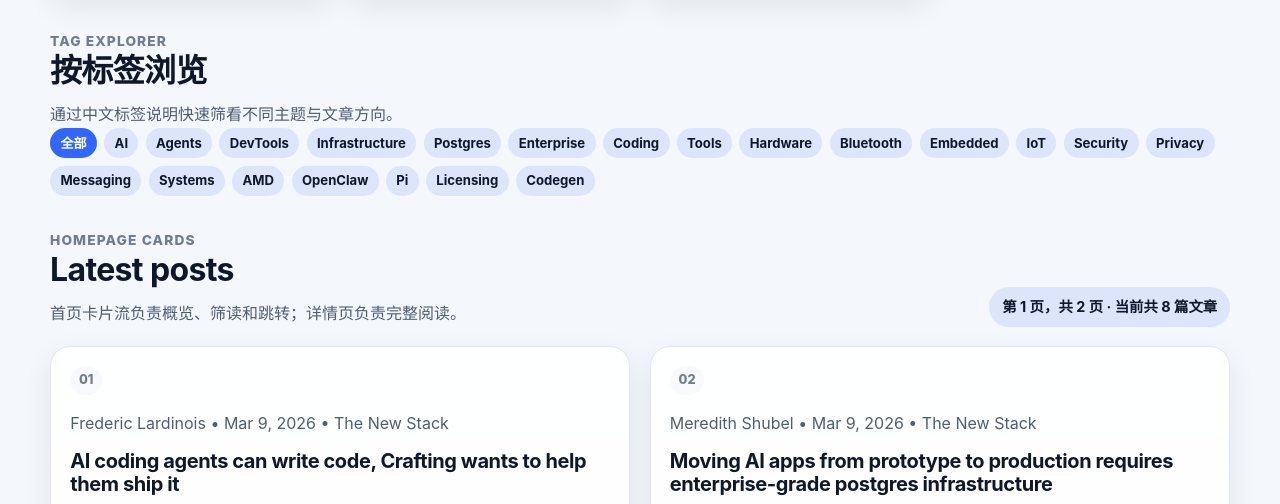
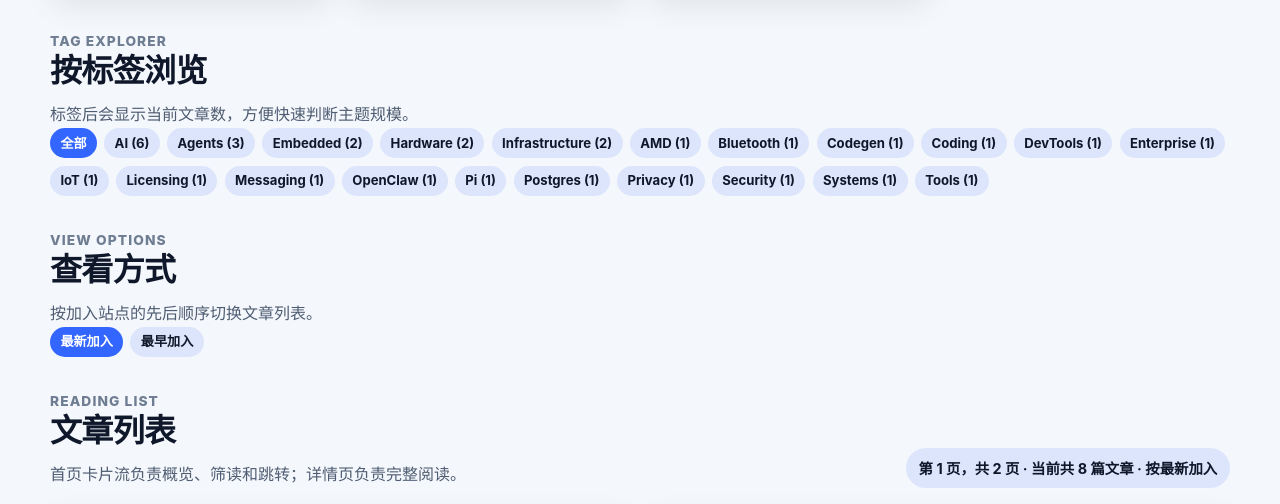
Before and after one commit to lyfmt/lyfmt-notes, a plain HTML site: page index.html in a window 1280 px wide. Shown: the part 1437-1941 px from the top of the page. Drawn offline with Linux system fonts and the light colour scheme.

Commit message:
Rename site and add tag counts with sort options

```diff
--- a/articles.json
+++ b/articles.json
@@ -1,7 +1,7 @@
 {
   "site": {
-    "title": "Agent Notes Demo",
-    "description": "一个多篇文章 blog 首页 demo，当前收录 lucumr、The New Stack、Simon Willison、CNX Software、Hackaday 与 ServeTheHome 的文章。"
+    "title": "lyfmt's Notes",
+    "description": "记录 AI、工程工具、基础设施与硬件方向的阅读笔记，当前收录 lucumr、The New Stack、Simon Willison、CNX Software、Hackaday 与 ServeTheHome 的文章。"
   },
   "posts": [
     {
--- a/index.html
+++ b/index.html
@@ -3,10 +3,10 @@
   <head>
     <meta charset="utf-8" />
     <meta name="viewport" content="width=device-width, initial-scale=1" />
-    <title>Agent Notes Demo</title>
+    <title>lyfmt's Notes</title>
     <meta
       name="description"
-      content="一个真正多页的静态 blog demo，包含首页卡片页、封面精选区、作者区与分页。"
+      content="一个多页静态博客首页，包含精选区、标签浏览、排序、作者区与分页。"
     />
     <link rel="stylesheet" href="./styles.css" />
     <script src="./script.js" defer></script>
@@ -14,7 +14,7 @@
   <body data-page="home">
     <header class="site-header">
       <div class="site-header__inner">
-        <a class="site-brand" href="./index.html">Agent Notes Demo</a>
+        <a class="site-brand" href="./index.html">lyfmt's Notes</a>
 
         <div class="site-header__right">
           <nav class="top-nav" aria-label="Primary">
@@ -33,9 +33,9 @@
       <section id="featured-post" class="hero hero--cover" aria-labelledby="home-title">
         <div class="hero__body">
           <p class="eyebrow">OpenClaw / Pi / Multi-page blog</p>
-          <h1 id="home-title">Agent Notes Demo</h1>
+          <h1 id="home-title">lyfmt's Notes</h1>
           <p id="home-description" class="hero__text">
-            这是一个更接近真实博客的首页：首页包含封面精选区、导航、作者区和分页卡片流。
+            这里记录 AI、工程工具、基础设施与硬件方向的阅读笔记与文章摘录。
           </p>
           <p id="featured-supporting-copy" class="hero__text">
             在这里快速查看精选内容、作者信息与最新文章动态。
@@ -94,17 +94,29 @@
           <div>
             <p class="eyebrow eyebrow--muted">Tag explorer</p>
             <h2 id="tag-filter-title">按标签浏览</h2>
-            <p class="section-copy">通过中文标签说明快速筛看不同主题与文章方向。</p>
+            <p class="section-copy">标签后会显示当前文章数，方便快速判断主题规模。</p>
           </div>
         </div>
 
         <div id="tag-filter-list"></div>
       </section>
 
+      <section class="sort-filter-section" aria-labelledby="sort-filter-title">
+        <div class="section-head section-head--stacked">
+          <div>
+            <p class="eyebrow eyebrow--muted">View options</p>
+            <h2 id="sort-filter-title">查看方式</h2>
+            <p class="section-copy">按加入站点的先后顺序切换文章列表。</p>
+          </div>
+        </div>
+
+        <div id="sort-filter-list"></div>
+      </section>
+
       <section class="section-head" aria-labelledby="latest-posts-title">
         <div>
-          <p class="eyebrow eyebrow--muted">Homepage cards</p>
-          <h2 id="latest-posts-title">Latest posts</h2>
+          <p class="eyebrow eyebrow--muted">Reading list</p>
+          <h2 id="latest-posts-title">文章列表</h2>
           <p class="section-copy">首页卡片流负责概览、筛读和跳转；详情页负责完整阅读。</p>
         </div>
         <p id="post-count" class="section-badge">正在加载…</p>
--- a/script.js
+++ b/script.js
@@ -159,8 +159,7 @@ function normalizeTag(tag) {
 }
 
 function collectTags(posts) {
-  const seen = new Set();
-  const tags = [];
+  const map = new Map();
 
   posts.forEach((post) => {
     if (!Array.isArray(post.tags)) {
@@ -174,16 +173,13 @@ function collectTags(posts) {
 
       const value = tag.trim();
       const key = normalizeTag(value);
-      if (seen.has(key)) {
-        return;
-      }
-
-      seen.add(key);
-      tags.push(value);
+      const current = map.get(key) || { name: value, count: 0 };
+      current.count += 1;
+      map.set(key, current);
     });
   });
 
-  return tags;
+  return Array.from(map.values()).sort((a, b) => b.count - a.count || a.name.localeCompare(b.name));
 }
 
 function filterPostsByTag(posts, activeTag) {
@@ -214,7 +210,7 @@ function createTagFilterChip(tag, href, isActive) {
   return chip;
 }
 
-function renderTagFilters(tags, activeTag) {
+function renderTagFilters(tags, activeTag, sort) {
   const container = qs("tag-filter-list");
   if (!container) {
     return;
@@ -223,11 +219,11 @@ function renderTagFilters(tags, activeTag) {
   clear(container);
 
   const row = createElement("div", "tag-row");
-  row.appendChild(createTagFilterChip("全部", buildIndexHref(1), !normalizeTag(activeTag)));
+  row.appendChild(createTagFilterChip("全部", buildIndexHref(1, "", sort), !normalizeTag(activeTag)));
 
   tags.forEach((tag) => {
-    const isActive = normalizeTag(tag) === normalizeTag(activeTag);
-    row.appendChild(createTagFilterChip(tag, buildIndexHref(1, tag), isActive));
+    const isActive = normalizeTag(tag.name) === normalizeTag(activeTag);
+    row.appendChild(createTagFilterChip(`${tag.name} (${tag.count})`, buildIndexHref(1, tag.name, sort), isActive));
   });
 
   container.appendChild(row);
@@ -247,9 +243,10 @@ function buildTagHref(tag) {
   return `./tag.html?${params.toString()}`;
 }
 
-function buildIndexHref(page, tag) {
+function buildIndexHref(page, tag, sort) {
   const params = new URLSearchParams();
   const trimmedTag = typeof tag === "string" ? tag.trim() : "";
+  const resolvedSort = sort === "added-asc" ? "added-asc" : "added-desc";
 
   if (page > 1) {
     params.set("page", String(page));
@@ -257,6 +254,10 @@ function buildIndexHref(page, tag) {
 
   if (trimmedTag) {
     params.set("tag", trimmedTag);
+  }
+
+  if (resolvedSort !== "added-desc") {
+    params.set("sort", resolvedSort);
   }
 
   const query = params.toString();
@@ -267,6 +268,11 @@ function createMetaLine(post) {
   return [post.author, formatDate(post.publishedAt), post.source]
     .filter((part) => typeof part === "string" && part.trim())
     .join(" • ");
+}
+
+function sortPostsByAdded(posts, sort) {
+  const list = Array.isArray(posts) ? [...posts] : [];
+  return sort === "added-asc" ? [...list].reverse() : list;
 }
 
 function getPageFromQuery() {
@@ -287,6 +293,11 @@ function getAuthorFromQuery() {
 
 function getTagFromQuery() {
   return new URLSearchParams(window.location.search).get("tag")?.trim() || "";
+}
+
+function getSortFromQuery() {
+  const raw = new URLSearchParams(window.location.search).get("sort")?.trim();
+  return raw === "added-asc" ? "added-asc" : "added-desc";
 }
 
 function validatePosts(posts) {
@@ -327,7 +338,7 @@ function initHomeNavigation() {
   }
 
   document.addEventListener("click", (event) => {
-    const link = event.target.closest("#pagination a, #tag-filter-list a");
+    const link = event.target.closest("#pagination a, #tag-filter-list a, #sort-filter-list a");
     if (!link || isModifiedNavigation(event)) {
       return;
     }
@@ -373,7 +384,7 @@ function initHomeNavigation() {
 function renderFeatured(site, posts, activeTag) {
   const siteTitle = typeof site?.title === "string" && site.title.trim()
     ? site.title.trim()
-    : "Agent Notes Demo";
+    : "lyfmt's Notes";
   const description = typeof site?.description === "string" && site.description.trim()
     ? site.description.trim()
     : "一个更接近真实博客的首页演示。";
@@ -506,7 +517,33 @@ function renderAuthors(posts) {
   });
 }
 
-function renderPagination(totalPages, currentPage, activeTag) {
+function renderSortFilters(activeSort, activeTag) {
+  const container = qs("sort-filter-list");
+  if (!container) {
+    return;
+  }
+
+  clear(container);
+
+  const row = createElement("div", "sort-row");
+  const options = [
+    ["added-desc", "最新加入"],
+    ["added-asc", "最早加入"]
+  ];
+
+  options.forEach(([value, label]) => {
+    const link = createElement("a", `sort-chip${activeSort === value ? " is-active" : ""}`, label);
+    link.href = buildIndexHref(1, activeTag, value);
+    if (activeSort === value) {
+      link.setAttribute("aria-current", "true");
+    }
+    row.appendChild(link);
+  });
+
+  container.appendChild(row);
+}
+
+function renderPagination(totalPages, currentPage, activeTag, activeSort) {
   const container = qs("pagination");
   if (!container) {
     return;
@@ -524,7 +561,7 @@ function renderPagination(totalPages, currentPage, activeTag) {
   const prev = currentPage > 1
     ? (() => {
         const link = createElement("a", "pagination__link", "← 上一页");
-        link.href = buildIndexHref(currentPage - 1, activeTag);
+        link.href = buildIndexHref(currentPage - 1, activeTag, activeSort);
         return link;
       })()
     : createElement("span", "pagination__link is-disabled", "← 上一页");
@@ -538,7 +575,7 @@ function renderPagination(totalPages, currentPage, activeTag) {
       container.appendChild(current);
     } else {
       const link = createElement("a", "pagination__link", String(page));
-      link.href = buildIndexHref(page, activeTag);
+      link.href = buildIndexHref(page, activeTag, activeSort);
       container.appendChild(link);
     }
   }
@@ -546,7 +583,7 @@ function renderPagination(totalPages, currentPage, activeTag) {
   const next = currentPage < totalPages
     ? (() => {
         const link = createElement("a", "pagination__link", "下一页 →");
-        link.href = buildIndexHref(currentPage + 1, activeTag);
+        link.href = buildIndexHref(currentPage + 1, activeTag, activeSort);
         return link;
       })()
     : createElement("span", "pagination__link is-disabled", "下一页 →");
@@ -563,32 +600,36 @@ function renderHome(site, posts) {
     return;
   }
 
-  const siteTitle = typeof site?.title === "string" && site.title.trim() ? site.title.trim() : "Agent Notes Demo";
+  const siteTitle = typeof site?.title === "string" && site.title.trim() ? site.title.trim() : "lyfmt's Notes";
   const activeTag = getTagFromQuery();
+  const activeSort = getSortFromQuery();
   const allTags = collectTags(posts);
   const filteredPosts = filterPostsByTag(posts, activeTag);
-  const featuredPosts = filteredPosts.length ? filteredPosts : posts;
+  const sortedPosts = sortPostsByAdded(filteredPosts, activeSort);
+  const featuredPosts = sortedPosts.length ? sortedPosts : sortPostsByAdded(posts, activeSort);
   const requestedPage = getPageFromQuery();
-  const totalPages = Math.max(1, Math.ceil(filteredPosts.length / HOME_PAGE_SIZE));
+  const totalPages = Math.max(1, Math.ceil(sortedPosts.length / HOME_PAGE_SIZE));
   const currentPage = Math.min(Math.max(1, requestedPage), totalPages);
 
   document.title = activeTag
     ? `${siteTitle} — ${activeTag}`
-    : currentPage > 1 ? `${siteTitle} — Page ${currentPage}` : siteTitle;
+    : currentPage > 1 ? `${siteTitle} — 第 ${currentPage} 页` : siteTitle;
 
   if (description && site?.description) {
     description.textContent = site.description;
   }
 
-  renderTagFilters(allTags, activeTag);
+  renderTagFilters(allTags, activeTag, activeSort);
+  renderSortFilters(activeSort, activeTag);
   renderFeatured(site, featuredPosts, activeTag);
   renderStats(posts);
   renderAuthors(posts);
 
   if (count) {
+    const sortLabel = activeSort === "added-asc" ? "最早加入" : "最新加入";
     count.textContent = activeTag
-      ? `标签「${activeTag}」下共 ${filteredPosts.length} 篇文章`
-      : `第 ${currentPage} 页，共 ${totalPages} 页 · 当前共 ${filteredPosts.length} 篇文章`;
+      ? `标签「${activeTag}」下共 ${sortedPosts.length} 篇文章 · 按${sortLabel}`
+      : `第 ${currentPage} 页，共 ${totalPages} 页 · 当前共 ${sortedPosts.length} 篇文章 · 按${sortLabel}`;
   }
 
   clear(container);
@@ -601,23 +642,23 @@ function renderHome(site, posts) {
       createElement("p", "", "articles.json 已加载，但 posts 数组为空。")
     );
     container.appendChild(empty);
-    renderPagination(1, 1, activeTag);
+    renderPagination(1, 1, activeTag, activeSort);
     return;
   }
 
-  if (!filteredPosts.length) {
+  if (!sortedPosts.length) {
     const empty = createElement("article", "empty-state");
     empty.append(
       createElement("h3", "", "当前标签暂无文章"),
       createElement("p", "", `标签「${activeTag}」下还没有文章，稍后再来看看。`)
     );
     container.appendChild(empty);
-    renderPagination(1, 1, activeTag);
+    renderPagination(1, 1, activeTag, activeSort);
     return;
   }
 
   const start = (currentPage - 1) * HOME_PAGE_SIZE;
-  const pagePosts = filteredPosts.slice(start, start + HOME_PAGE_SIZE);
+  const pagePosts = sortedPosts.slice(start, start + HOME_PAGE_SIZE);
 
   pagePosts.forEach((post, index) => {
     const card = createElement("article", "post-card");
@@ -644,7 +685,7 @@ function renderHome(site, posts) {
     container.appendChild(card);
   });
 
-  renderPagination(totalPages, currentPage, activeTag);
+  renderPagination(totalPages, currentPage, activeTag, activeSort);
 }
 
 function renderArchivePostCards(container, posts) {
@@ -690,7 +731,7 @@ function renderAuthorPage(posts) {
   }
 
   if (!author) {
-    document.title = "Author — Agent Notes Demo";
+    document.title = "作者归档 — lyfmt's Notes";
     setText("author-page-title", "未指定作者");
     setText("author-page-description", "请从首页作者区进入具体作者页面。" );
     clear(postsNode);
@@ -707,7 +748,7 @@ function renderAuthorPage(posts) {
     return;
   }
 
-  document.title = `${author} — Agent Notes Demo`;
+  document.title = `${author} — lyfmt's Notes`;
   if (titleNode) {
     titleNode.textContent = author;
   }
@@ -768,7 +809,7 @@ function renderTagPage(posts) {
   }
 
   if (!tag) {
-    document.title = "Tag — Agent Notes Demo";
+    document.title = "标签归档 — lyfmt's Notes";
     setText("tag-page-title", "未指定标签");
     setText("tag-page-description", "请从首页标签区进入具体标签页面。" );
     clear(postsNode);
@@ -785,7 +826,7 @@ function renderTagPage(posts) {
     return;
   }
 
-  document.title = `${tag} — Agent Notes Demo`;
+  document.title = `${tag} — lyfmt's Notes`;
   if (titleNode) {
     titleNode.textContent = `标签：${tag}`;
   }
@@ -891,11 +932,11 @@ function renderPost(post, relatedPosts) {
       createElement("p", "", "请从首页重新选择文章。")
     );
     article.appendChild(empty);
-    document.title = "Post not found — Agent Notes Demo";
+    document.title = "文章未找到 — lyfmt's Notes";
     return;
   }
 
-  document.title = `${post.title} — Agent Notes Demo`;
+  document.title = `${post.title} — lyfmt's Notes`;
 
   const header = createElement("header", "article-header");
   const source = createElement("p", "eyebrow", post.source || "Post");
--- a/styles.css
+++ b/styles.css
@@ -332,7 +332,8 @@ h2 {
 .authors-section,
 .section-head,
 .page-intro,
-.archive-section {
+.archive-section,
+.sort-filter-section {
   margin-top: 2rem;
 }
 
@@ -469,13 +470,15 @@ h2 {
   font-weight: 700;
 }
 
-.tag-row {
+.tag-row,
+.sort-row {
   display: flex;
   flex-wrap: wrap;
   gap: 0.45rem;
 }
 
-.tag {
+.tag,
+.sort-chip {
   display: inline-flex;
   align-items: center;
   padding: 0.22rem 0.65rem;
@@ -484,6 +487,11 @@ h2 {
   color: var(--heading);
   font-size: 0.82rem;
   font-weight: 700;
+}
+
+.sort-chip.is-active {
+  background: var(--accent);
+  color: #fff;
 }
 
 .pagination {
```
Also changed, not shown: author.html (+2 -2 lines), post.html (+2 -2 lines), tag.html (+2 -2 lines), 1 other file.
